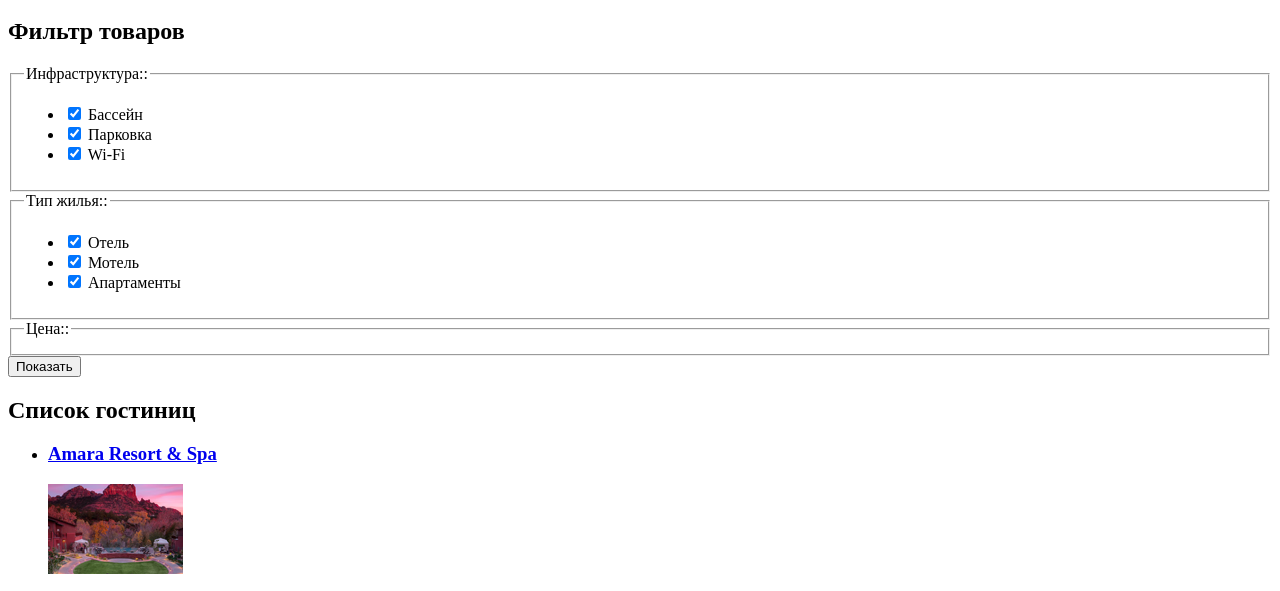
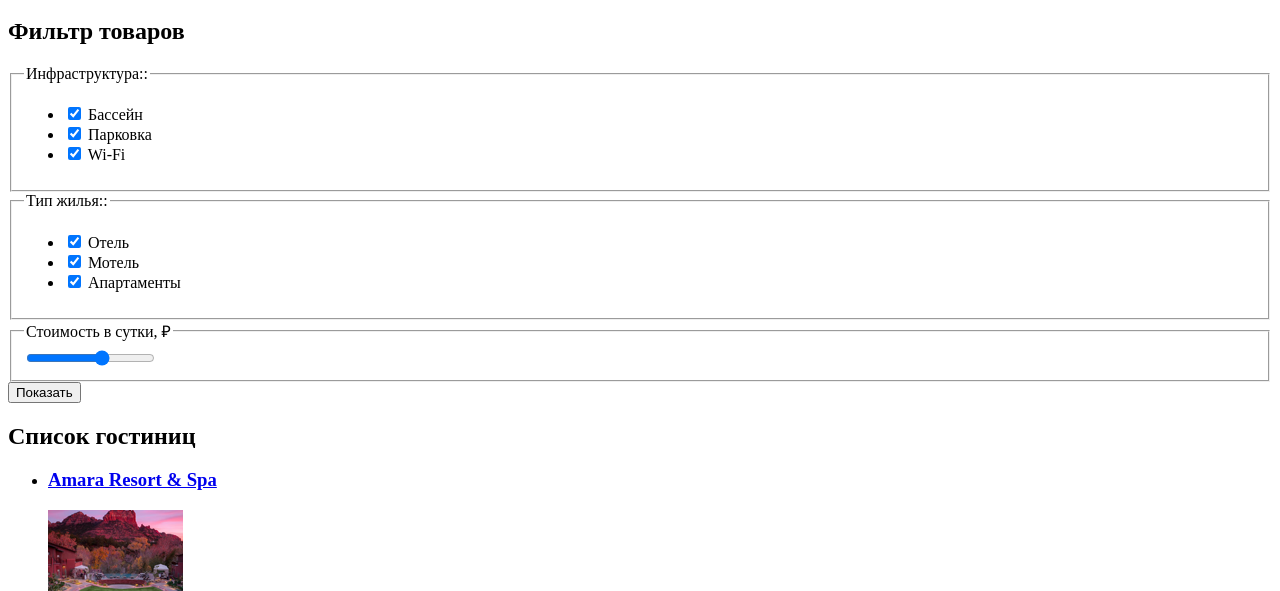
Before and after one commit to McCoul/1802563-sedona-31, a plain HTML site: page catalog.html in a window 1280 px wide. Shown: the part 172-763 px from the top of the page. Drawn offline with Linux system fonts and the light colour scheme.

Commit message:
добавление ползунка
ползунок цен

```diff
--- a/catalog.html
+++ b/catalog.html
@@ -59,8 +59,8 @@
           <ul>
         </fieldset>
         <fieldset>
-          <legend>Цена::</legend>
-
+          <legend>Стоимость в сутки, ₽</legend>
+          <input type="range" name="price" id="filter-price" min="0" max="5000" step="1000" value="2500" >
         </fieldset>
         <button type="submit">Показать</button>
       </form>
```
Also changed, not shown: index.html (+1 -1 lines), img/map.png (added).
